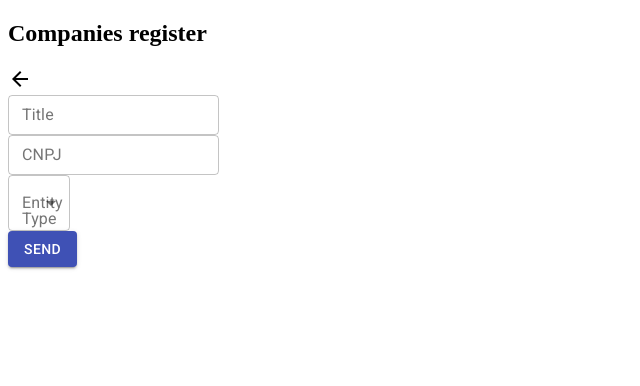
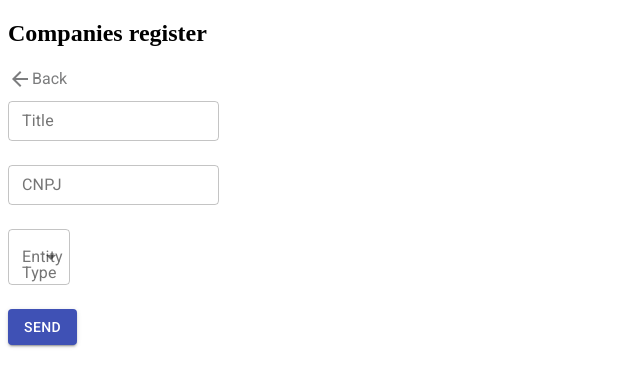
Before and after one commit to matheuszenker/react-crud, a React (Create React App) app: page / in a window 1280 px wide. Both pictures are taken after a click on the button "Add". Shown: the top 386 px of the page, without its empty margins (0-640 px from the left). Built offline with nearby package versions, Linux system fonts and the light colour scheme; data requests are answered from the project's data file; the HTML template or start-up script is replaced by a standard one.

Commit message:
Layout form

```diff
--- a/src/components/Crud/components/Form/components/Input/number.js
+++ b/src/components/Crud/components/Form/components/Input/number.js
@@ -7,7 +7,6 @@ import TextField from '@material-ui/core/TextField';
 
 const Number = ({ label, name }) => (
   <TextField
-    id="outlined-basic"
     label={label}
     variant="outlined"
     size="small"
--- a/src/components/Crud/components/Form/components/Input/select.js
+++ b/src/components/Crud/components/Form/components/Input/select.js
@@ -20,11 +20,7 @@ const Select = ({ name, select, label }) => {
   return (
     <FormControl variant="outlined">
       <InputLabel id="demo-simple-select-outlined-label">{label}</InputLabel>
-      <SelectUI
-        labelId="demo-simple-select-outlined-label"
-        id="demo-simple-select-outlined"
-        name={name}
-      >
+      <SelectUI labelId="demo-simple-select-outlined-label" name={name}>
         <MenuItem>
           <em>{select.emptyOption || 'Select a value'}</em>
         </MenuItem>
--- a/src/components/Crud/components/Form/components/Input/text.js
+++ b/src/components/Crud/components/Form/components/Input/text.js
@@ -5,13 +5,7 @@ import TextField from '@material-ui/core/TextField';
 // import { Container } from './styles';
 
 const Text = ({ label, name }) => (
-  <TextField
-    id="outlined-basic"
-    label={label}
-    variant="outlined"
-    size="small"
-    name={name}
-  />
+  <TextField label={label} variant="outlined" size="small" name={name} />
 );
 
 Text.propTypes = {
--- a/src/components/Crud/components/Form/index.js
+++ b/src/components/Crud/components/Form/index.js
@@ -5,35 +5,39 @@ import MaterialUI from '../MaterialUI';
 
 import ArrowBackIcon from '@material-ui/icons/ArrowBack';
 import Button from '@material-ui/core/Button';
+import Grid from '@material-ui/core/Grid';
 
 import Input from './components/Input';
 
-// import { Container } from './styles';
+import { Container } from './styles';
 
 const Form = ({ handleForm, structure }) => {
   const fields = structure.map((field, index) => (
-    <div key={index}>
+    <Grid item xs={12} key={index}>
       <Input field={field} />
-    </div>
+    </Grid>
   ));
 
   return (
-    <>
+    <Container>
       <MaterialUI />
-      <div>
+      <div className="arrow-back">
         <ArrowBackIcon onClick={handleForm} />
+        Back
       </div>
       <div>
         <form>
-          {fields}
-          <div>
-            <Button variant="contained" color="primary">
-              Send
-            </Button>
-          </div>
+          <Grid container spacing={3}>
+            {fields}
+            <Grid item xs={12}>
+              <Button variant="contained" color="primary">
+                Send
+              </Button>
+            </Grid>
+          </Grid>
         </form>
       </div>
-    </>
+    </Container>
   );
 };
 
--- /dev/null
+++ b/src/components/Crud/components/Form/styles.js
@@ -0,0 +1,17 @@
+import styled from 'styled-components';
+
+export const Container = styled.div`
+  font-family: 'Roboto';
+
+  .arrow-back {
+    cursor: pointer;
+    align-items: center;
+    display: flex;
+    color: #7c7d7e;
+    margin-bottom: 10px;
+  }
+
+  .save-button {
+    margin-top: 10px;
+  }
+`;
```
